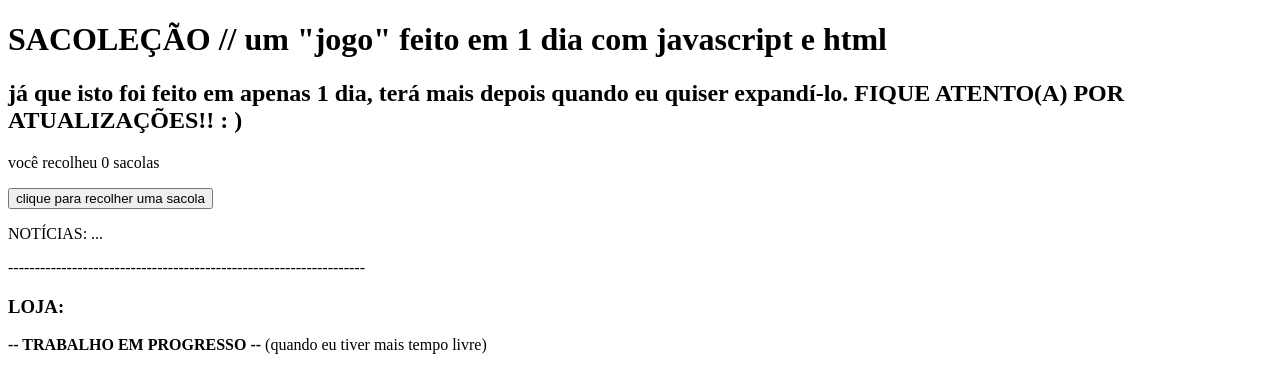
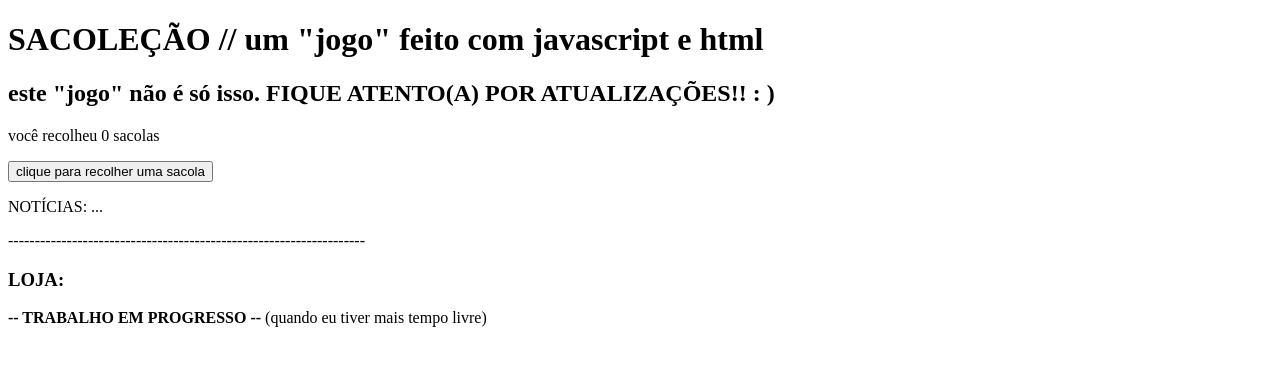
Before and after one commit to silkthecool/sacolecao, a plain HTML site: page index.html in a window 1280 px wide. Drawn offline with Linux system fonts and the light colour scheme.

Commit message:
totalmente não fizemos isso em 1 dia nuh uh ok

```diff
--- a/index.html
+++ b/index.html
@@ -69,8 +69,8 @@
 <body>
 
     <div>
-        <h1>SACOLEÇÃO // um "jogo" feito em 1 dia com javascript e html</h1>
-        <h2>já que isto foi feito em apenas 1 dia, terá mais depois quando eu quiser expandí-lo. FIQUE ATENTO(A) POR ATUALIZAÇÕES!! :  ) </h2>
+        <h1>SACOLEÇÃO // um "jogo" feito com javascript e html</h1>
+        <h2>este "jogo" não é só isso. FIQUE ATENTO(A) POR ATUALIZAÇÕES!! :  ) </h2>
         <p id="text1">você recolheu 0 sacolas</p>
         <button id="button" onclick="clickLol()">clique para recolher uma sacola</button>
         <p id="text2">NOTÍCIAS: ...</p>
```
